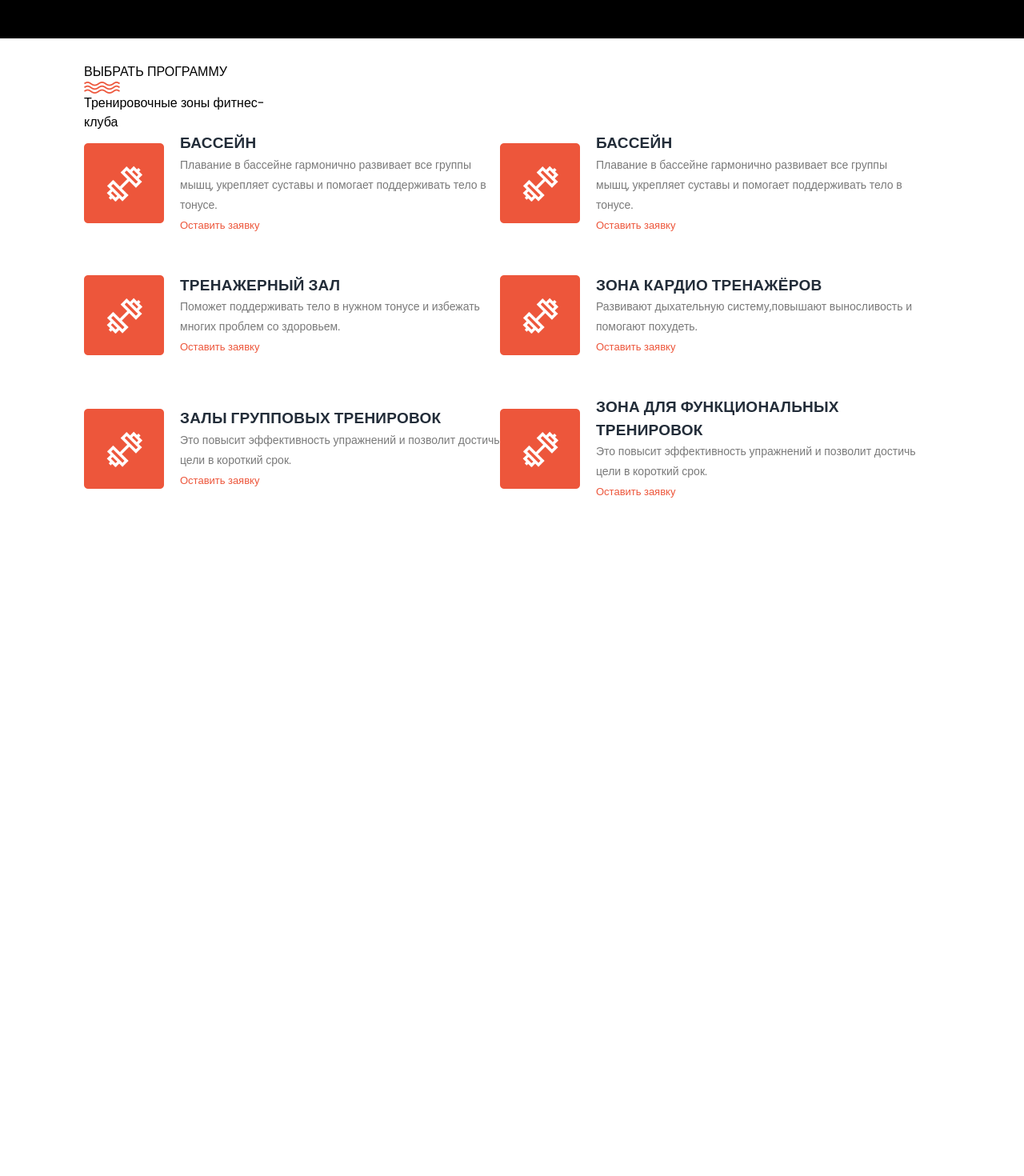
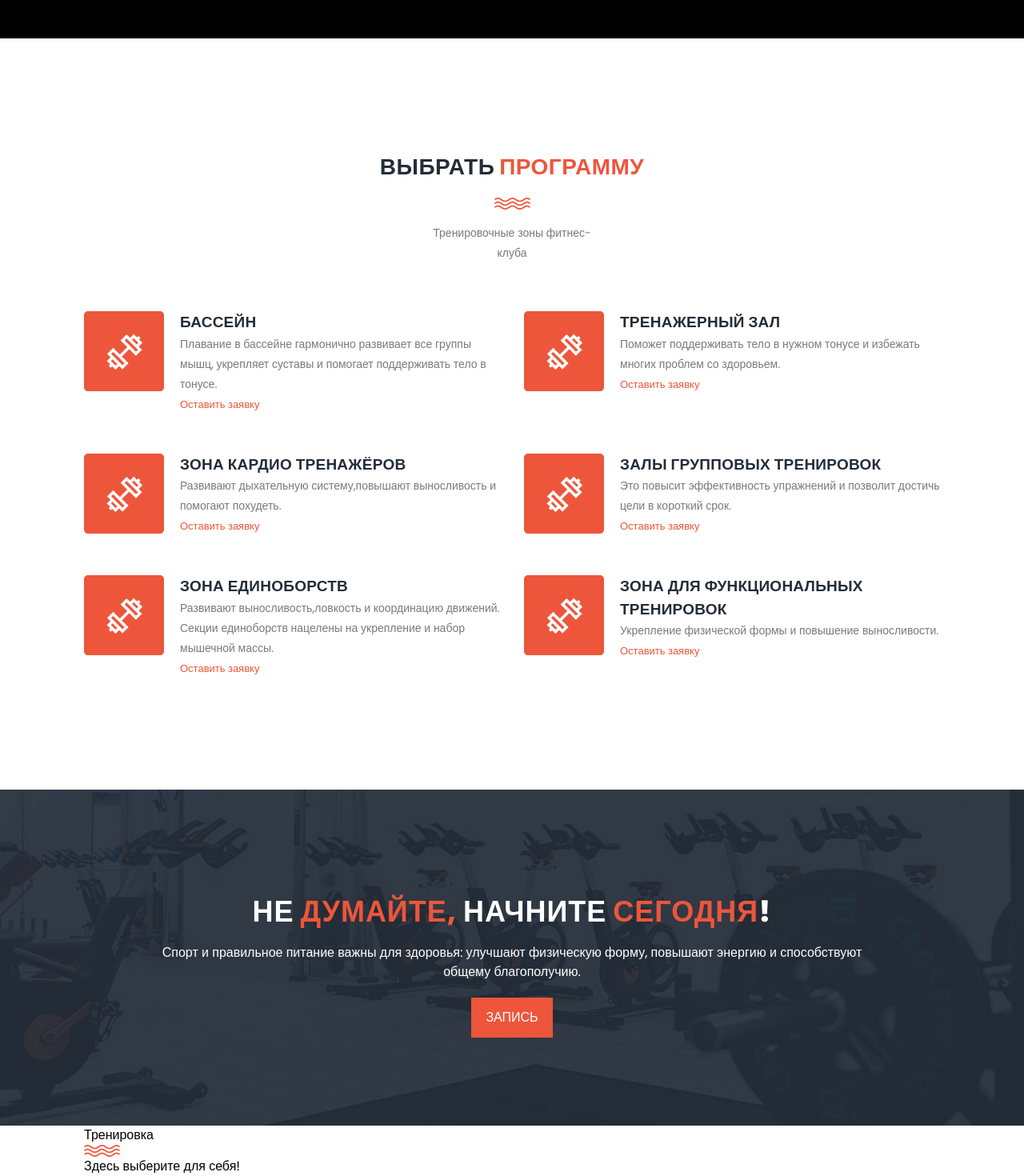
Before and after one commit to nurbekova000/tranings, a React (Create React App) app: page / in a window 1280 px wide. Shown: the part 838-2308 px from the top of the page at 80% size. Before the commit the page ends 1494 px from the top, so only its background shows below. Built offline with nearby package versions, Linux system fonts and the light colour scheme.

Commit message:
training

```diff
--- a/src/App.js
+++ b/src/App.js
@@ -2,6 +2,8 @@ import "./App.css";
 import Header from "./components/header/Header";
 import Home from "./pages/home/Home";
 import Program from "./pages/program/program";
+import Register from "./pages/register/Register";
+import Training from "./pages/training/Training";
 
 function App() {
   return (
@@ -9,6 +11,8 @@ function App() {
       <Header />
       <Home />
       <Program />
+      <Register />
+      <Training />
     </>
   );
 }
--- a/src/pages/program/program.js
+++ b/src/pages/program/program.js
@@ -17,19 +17,6 @@ export default function Program() {
             </p>
           </div>
           <div className="bottom-content">
-            <div className="block">
-              <div className="block-left">
-                <img src={features} alt="" />
-              </div>
-              <div className="block-right">
-                <h2>БАССЕЙН</h2>
-                <p>
-                  Плавание в бассейне гармонично развивает все группы мышц,
-                  укрепляет суставы и помогает поддерживать тело в тонусе.
-                </p>
-                <a href="">Оставить заявку</a>
-              </div>
-            </div>
             <div className="block">
               <div className="block-left">
                 <img src={features} alt="" />
@@ -87,13 +74,24 @@ export default function Program() {
                 <img src={features} alt="" />
               </div>
               <div className="block-right">
+                <h2>ЗОНА ЕДИНОБОРСТВ</h2>
+                <p>
+                  Развивают выносливость,ловкость и координацию движений. Секции
+                  единоборств нацелены на укрепление и набор мышечной массы.
+                </p>
+                <a href="">Оставить заявку</a>
+              </div>
+            </div>
+            <div className="block">
+              <div className="block-left">
+                <img src={features} alt="" />
+              </div>
+              <div className="block-right">
                 <h2>
-                  ЗОНА ДЛЯ ФУНКЦИОНАЛЬНЫХ <br /> ТРЕНИРОВОК
+                  ЗОНА ДЛЯ ФУНКЦИОНАЛЬНЫХ <br />
+                  ТРЕНИРОВОК
                 </h2>
-                <p>
-                  Это повысит эффективность упражнений и позволит достичь цели в
-                  короткий срок.
-                </p>
+                <p>Укрепление физической формы и повышение выносливости.</p>
                 <a href="">Оставить заявку</a>
               </div>
             </div>
--- a/src/pages/program/style/program.css
+++ b/src/pages/program/style/program.css
@@ -1,7 +1,6 @@
 .block {
   display: flex;
   gap: 20px;
-  align-items: center;
 }
 .block p {
   max-width: 400px;
@@ -26,8 +25,42 @@
   display: flex;
   flex-wrap: wrap;
   row-gap: 50px;
+  column-gap: 30px;
+  padding-top: 60px;
 }
 
 .program {
-  padding: 30px 0;
+  padding: 140px 0;
 }
+
+.top-content {
+  display: flex;
+  flex-direction: column;
+  align-items: center;
+}
+
+.top-content h1 {
+  color: #232d39;
+  font-size: 28px;
+  font-weight: 800;
+  letter-spacing: 0.5px;
+}
+
+.top-content span {
+  color: #ed563b;
+  font-size: 28px;
+  font-weight: 800;
+  letter-spacing: 0.5px;
+}
+
+.top-content p {
+  color: #7a7a7a;
+  font-size: 14px;
+  font-weight: 400;
+  line-height: 25px; /* 178.571% */
+  text-align: center;
+}
+
+.top-content img {
+  margin: 17px 0;
+}
--- /dev/null
+++ b/src/pages/register/Register.js
@@ -0,0 +1,26 @@
+import React from "react";
+import "./style/register.css";
+import Button from "../../components/ui/button/Button";
+
+const Register = () => {
+  return (
+    <div id="register">
+      <div className="container">
+        <div className="register">
+          <div className="center-content">
+            <h1>
+              НЕ <span>ДУМАЙТЕ,</span> НАЧНИТЕ <span>СЕГОДНЯ</span>!
+            </h1>
+            <p>
+              Спорт и правильное питание важны для здоровья: улучшают физическую
+              форму, повышают энергию и способствуют общему благополучию.
+            </p>
+            <Button>запись</Button>
+          </div>
+        </div>
+      </div>
+    </div>
+  );
+};
+
+export default Register;
--- /dev/null
+++ b/src/pages/register/style/register.css
@@ -0,0 +1,34 @@
+#register {
+  background: url("/src/assets/images/cta-bg.jpg") no-repeat center/cover;
+  height: 420px;
+}
+
+.register {
+  display: flex;
+  justify-content: center;
+  text-align: center;
+  padding: 126px 0;
+}
+
+.register h1 {
+  color: #fff;
+  font-size: 36px;
+  font-weight: 800;
+  letter-spacing: 1px;
+}
+
+.register p {
+  text-align: center;
+  color: #fff;
+  font-size: 16px;
+  font-weight: 400;
+  max-width: 930px;
+  padding: 12px 0 20px 0;
+}
+
+.register span {
+  color: #ed563b;
+  font-size: 36px;
+  font-weight: 800;
+  letter-spacing: 1px;
+}
--- /dev/null
+++ b/src/pages/training/Training.js
@@ -0,0 +1,23 @@
+import React from "react";
+import topImg from "../../assets/images/line-dec.png";
+
+const Training = () => {
+  return (
+    <div>
+      <div id="training">
+        <div className="container">
+          <div className="training">
+            <div className="training-top">
+              <h1>Тренировка</h1>
+              <img src={topImg} alt="" />
+              <p>Здесь выберите для себя!</p>
+            </div>
+            <div className="training-bottom"></div>
+          </div>
+        </div>
+      </div>
+    </div>
+  );
+};
+
+export default Training;
```
Also changed, not shown: src/pages/training/style/training.css (added).
